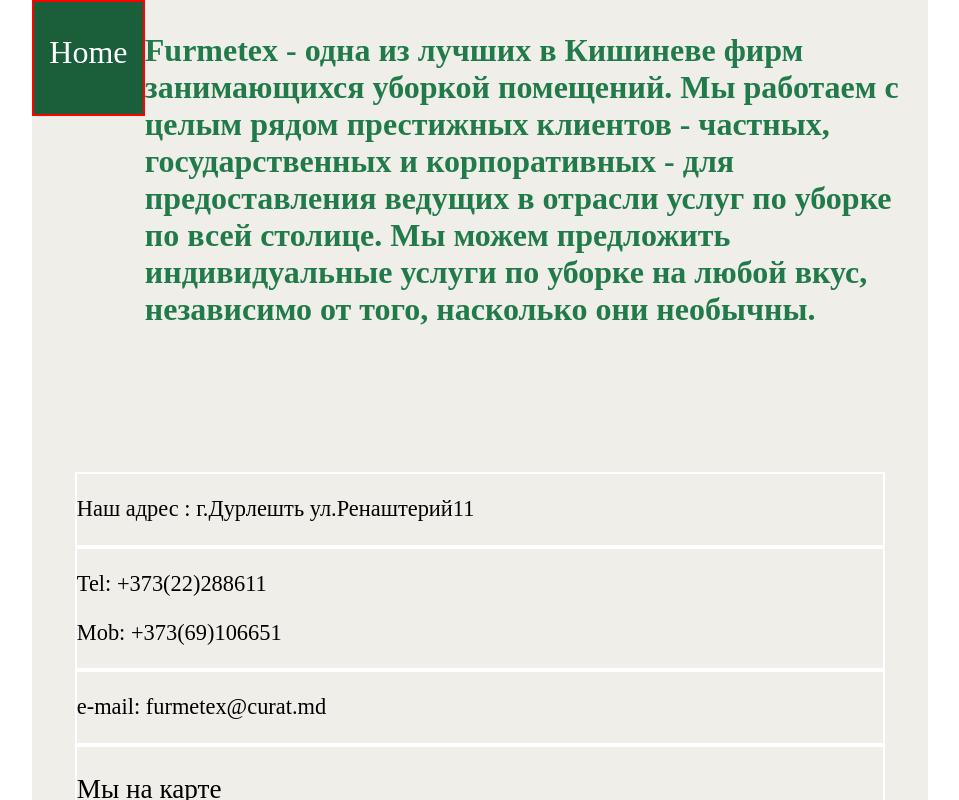
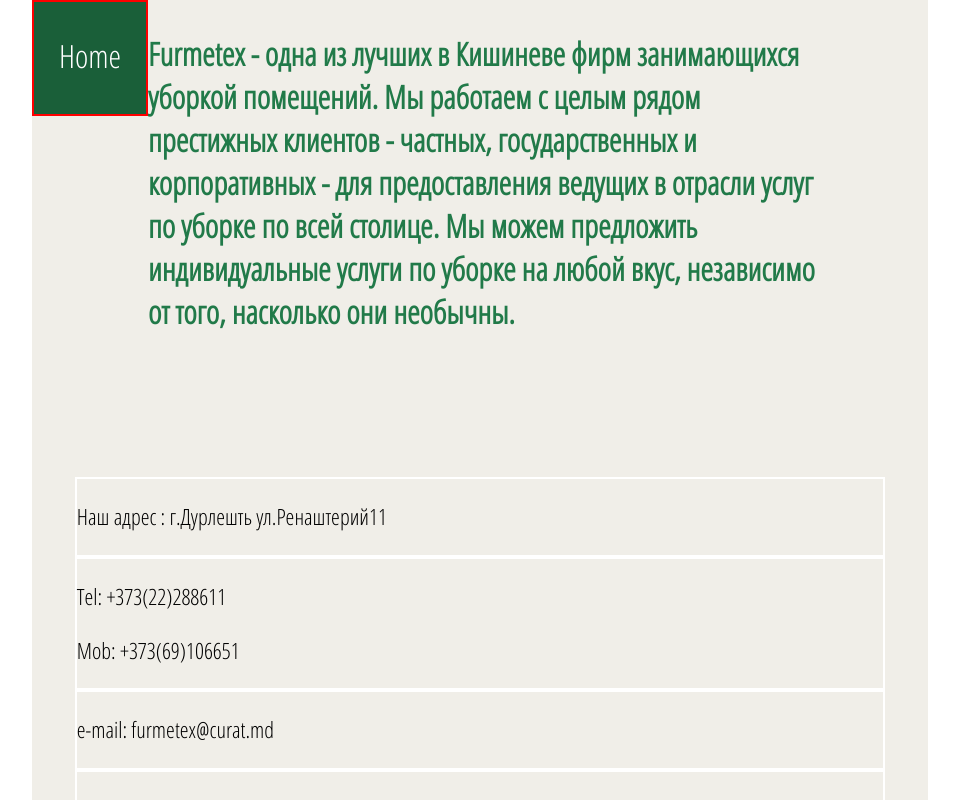
Before and after one commit to TarlapanAndrei/clean-project, a React (Create React App) app: page /contacts in a window 1280 px wide. Shown: the top 800 px of the page, without its empty margins (160-1119 px from the left). Built offline with nearby package versions, Linux system fonts and the light colour scheme.

Commit message:
set font

```diff
--- a/public/index.html
+++ b/public/index.html
@@ -15,6 +15,7 @@
       user's mobile device or desktop. See https://developers.google.com/web/fundamentals/web-app-manifest/
     -->
     <link rel="manifest" href="%PUBLIC_URL%/manifest.json" />
+    <link href="https://fonts.googleapis.com/css?family=Open+Sans+Condensed:300&display=swap" rel="stylesheet">
     <!--
       Notice the use of %PUBLIC_URL% in the tags above.
       It will be replaced with the URL of the `public` folder during the build.
--- a/src/global.styles.js
+++ b/src/global.styles.js
@@ -3,7 +3,7 @@ import { createGlobalStyle } from 'styled-components';
 export const GlobalStyle = createGlobalStyle`
 
 body {
-  font-family: 'Aileron Heavy';
+  font-family: 'Open Sans Condensed';
 }
 a {
   text-decoration: none;
--- a/src/pages/contacts/contacts.styled.jsx
+++ b/src/pages/contacts/contacts.styled.jsx
@@ -13,7 +13,7 @@ export const ContactsHeaderContainer = styled.div`
   margin-bottom: 7em;
 `;
 export const ContactsHeader = styled.div`
-  width: 90%;
+  width: 75%;
   height: 100%;
   h3{
     color: #217A49;
```
